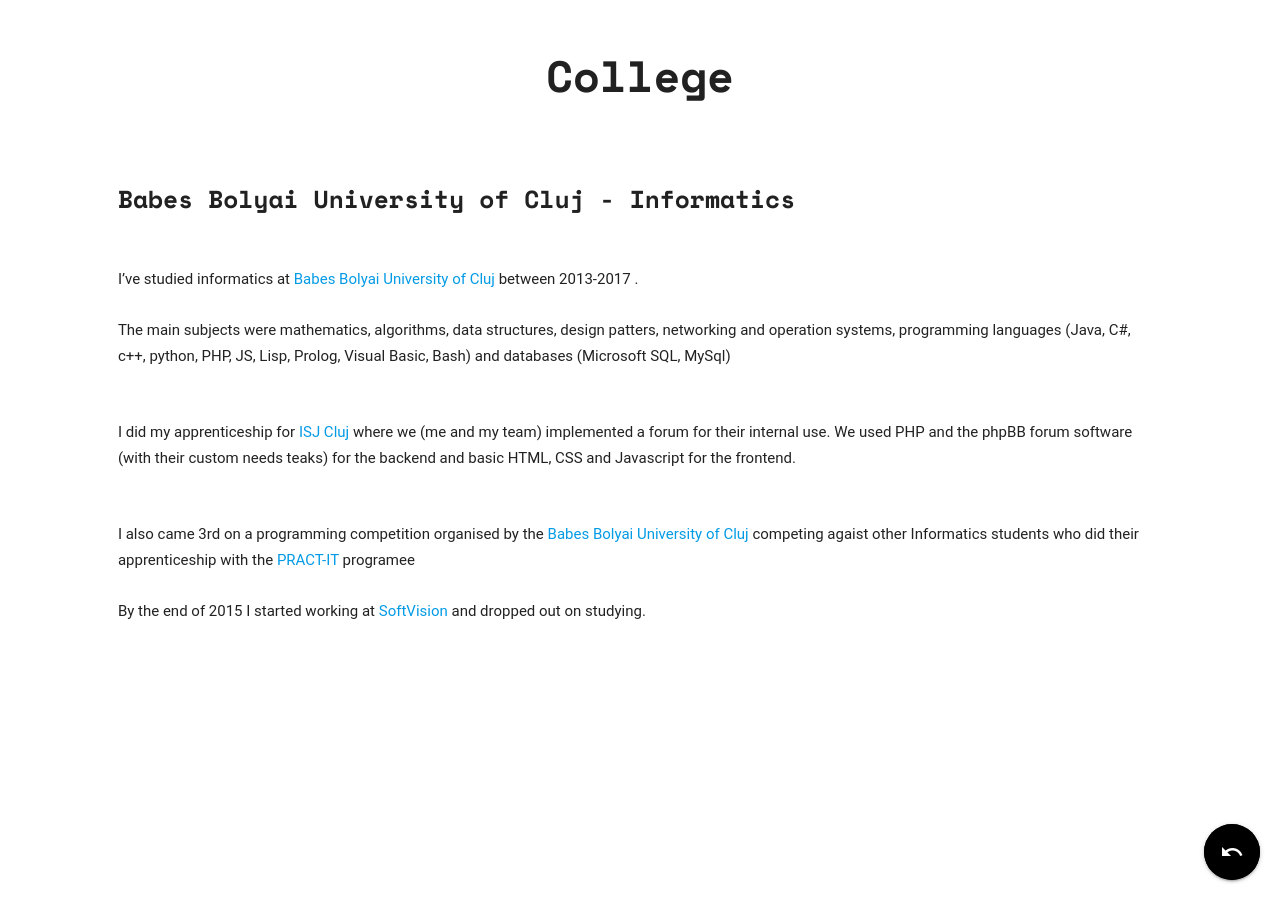
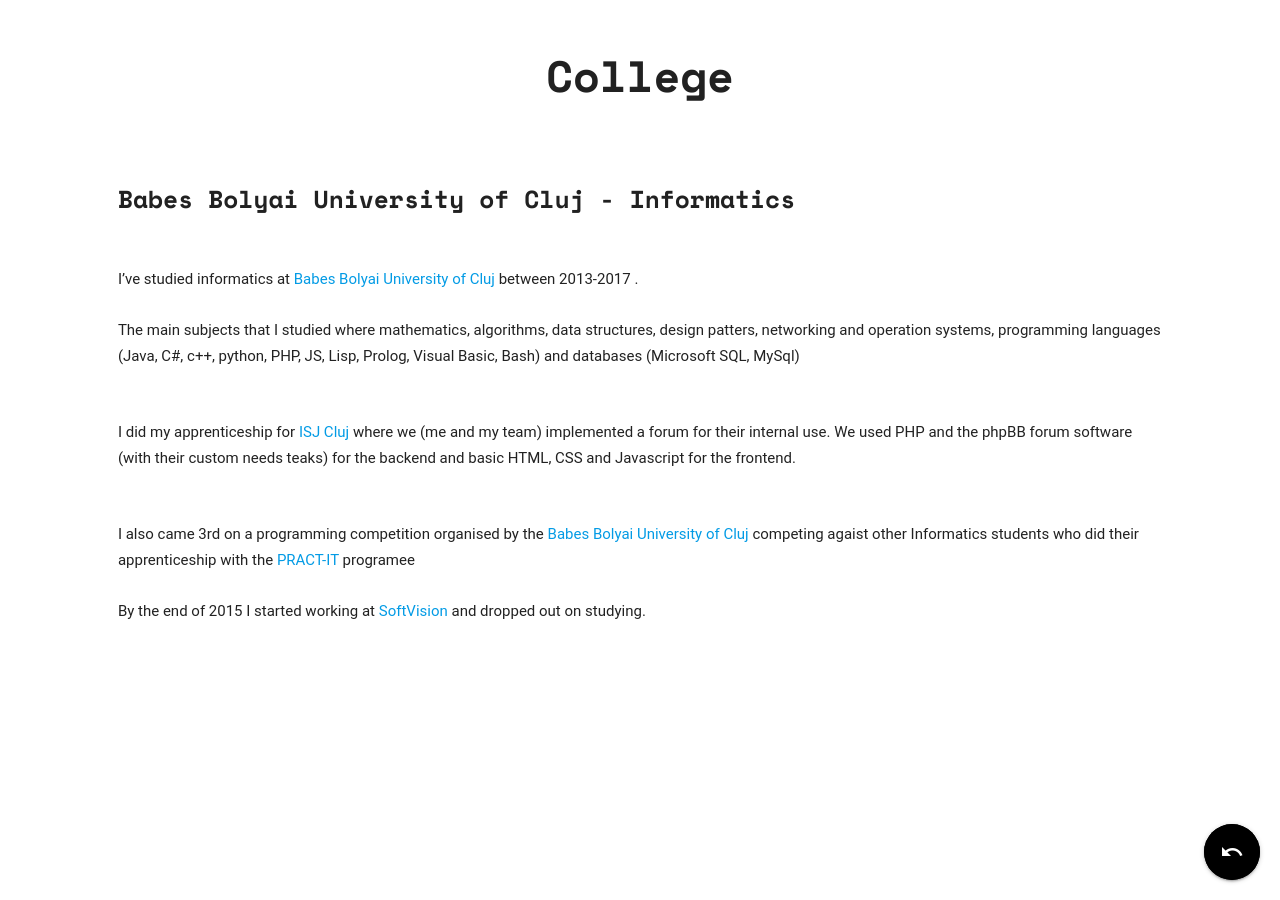
Before and after one commit to suciusergiu94/blog, a Jekyll site: the page built from _posts/education/2013-09-10-college-babes-bolyai-info.markdown, in a window 1280 px wide. Built offline with Jekyll 4.4.1, drawn with Linux system fonts in a browser that asks for light colours.

Commit message:
typos baby

```diff
--- a/_posts/education/2013-09-10-college-babes-bolyai-info.markdown
+++ b/_posts/education/2013-09-10-college-babes-bolyai-info.markdown
@@ -10,8 +10,7 @@
 
 <br />
 
-The main subjects were mathematics, algorithms, data structures, design patters, networking and operation systems,
-programming languages (Java, C#, c++, python, PHP, JS, Lisp, Prolog, Visual Basic, Bash) and databases (Microsoft SQL, MySql)
+The main subjects that I studied where mathematics, algorithms, data structures, design patters, networking and operation systems, programming languages (Java, C#, c++, python, PHP, JS, Lisp, Prolog, Visual Basic, Bash) and databases (Microsoft SQL, MySql)
 
 <br />
 <br />
```
